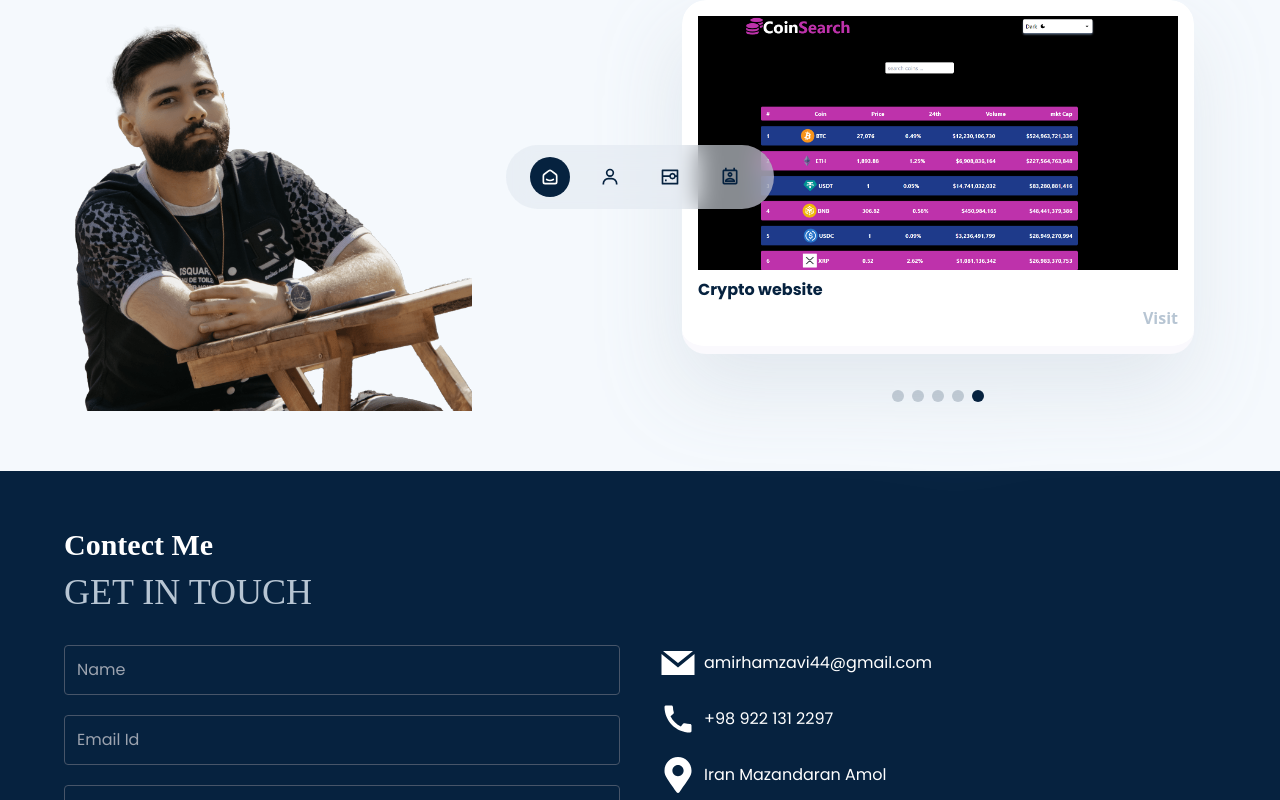
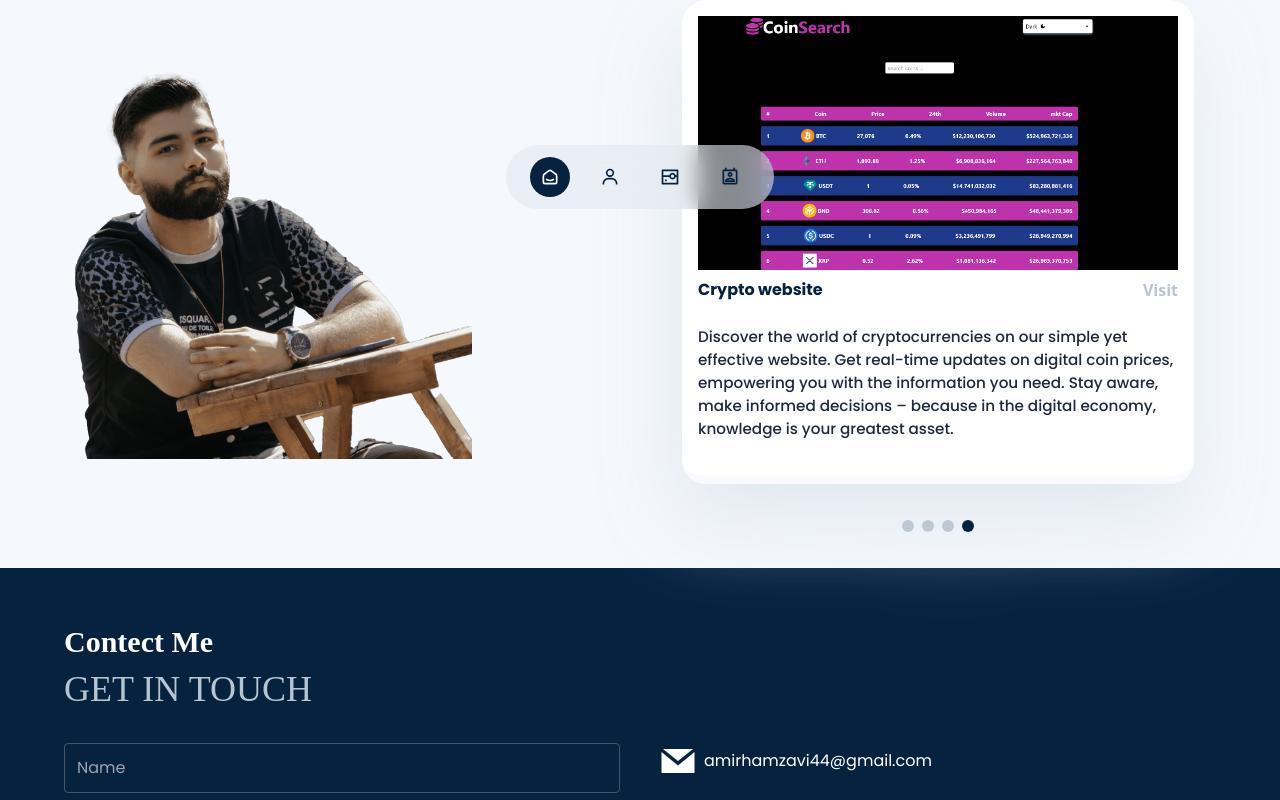
Before and after one commit to amirmmd-hmzv/Vite_portfolio, a React (Vite) app: page / in a window 1280 px wide. Shown: the part 1391-2191 px from the top of the page. Built offline with nearby package versions, Linux system fonts and the light colour scheme; a web font is replaced by a local one.

Commit message:
add some change

```diff
--- a/src/Content.js
+++ b/src/Content.js
@@ -1,37 +1,43 @@
 // import images
-import Hero_person from "./assets/images/Hero/myHero (1) (1).webp";
-import Tailwind from "./assets/images/Skills/tailwindcss-mark.3c5441fc7a190fb1800d4a5c7f07ba4b1345a9c8 (2).svg";
-import next from "./assets/images/Skills/nextjs-icon.svg";
-import ts from "./assets/images/Skills/tss.png";
-import reactjs from "./assets/images/Skills/react.png";
-import mui from "./assets/images/Skills/mui.png";
-import js from "./assets/images/Skills/JavaScript-logo.png";
-import git from "./assets/images/Skills/Git-Icon-1788C.png";
+import Hero_person from "./assets/images/Hero/myHero (1) (1).webp"
+import Tailwind from "./assets/images/Skills/tailwindcss-mark.3c5441fc7a190fb1800d4a5c7f07ba4b1345a9c8 (2).svg"
+import next from "./assets/images/Skills/nextjs-icon.svg"
+import ts from "./assets/images/Skills/tss.png"
+import reactjs from "./assets/images/Skills/react.png"
+import mui from "./assets/images/Skills/mui.png"
+import js from "./assets/images/Skills/JavaScript-logo.png"
+import git from "./assets/images/Skills/Git-Icon-1788C.png"
+import box4u from "./assets/images/pj/box4u.webp"
+import project1 from "./assets/images/pj/netflix.webp"
+import project2 from "./assets/images/pj/shopping.webp"
+import project3 from "./assets/images/pj/Captureghazachi.webp"
+import project4 from "./assets/images/pj/crypto.webp"
+import project5 from "./assets/images/pj/HypoMelk.webp"
 
-import project1 from "./assets/images/pj/netflix.webp";
-import project2 from "./assets/images/pj/shopping.webp";
-import project3 from "./assets/images/pj/Captureghazachi.webp";
-import project4 from "./assets/images/pj/crypto.webp";
-import project5 from "./assets/images/pj/HypoMelk.webp";
-
-import Hireme_person2 from "./assets/images/Hireme/seat (1).webp";
+import Hireme_person2 from "./assets/images/Hireme/seat (1).webp"
 
 // import icons from react-icons
-import { GrMail } from "react-icons/gr";
-import { MdArrowForward, MdCall } from "react-icons/md";
-import { BsInstagram } from "react-icons/bs";
-import { TbSmartHome } from "react-icons/tb";
-import { BiUser } from "react-icons/bi";
-import { RiProjectorLine } from "react-icons/ri";
-import { MdOutlinePermContactCalendar } from "react-icons/md";
-import { FaGitAlt, FaGoogleDrive, FaLinkedin, FaMap, FaMapMarkerAlt } from "react-icons/fa";
-const emailAddress = "amirhamzavi44@gmail.com";
-const subject = encodeURIComponent("Job Opportunity");
+import { GrMail } from "react-icons/gr"
+import { MdArrowForward, MdCall } from "react-icons/md"
+import { BsInstagram } from "react-icons/bs"
+import { TbSmartHome } from "react-icons/tb"
+import { BiUser } from "react-icons/bi"
+import { RiProjectorLine } from "react-icons/ri"
+import { MdOutlinePermContactCalendar } from "react-icons/md"
+import {
+  FaGitAlt,
+  FaGoogleDrive,
+  FaLinkedin,
+  FaMap,
+  FaMapMarkerAlt,
+} from "react-icons/fa"
+const emailAddress = "amirhamzavi44@gmail.com"
+const subject = encodeURIComponent("Job Opportunity")
 const body = encodeURIComponent(
   "Hello, I am interested in discussing potential job opportunities with you."
-);
+)
 
-const mailtoLink = `mailto:${emailAddress}?subject=${subject}&body=${body}`;
+const mailtoLink = `mailto:${emailAddress}?subject=${subject}&body=${body}`
 export const content = {
   nav: [
     {
@@ -81,7 +87,7 @@ export const content = {
       {
         name: "Git",
         para: "",
-        logo:   git,
+        logo: git,
       },
       {
         name: "TypeScript",
@@ -103,9 +109,6 @@ export const content = {
         para: "",
         logo: js,
       },
-
-
-
     ],
     icon: MdArrowForward,
   },
@@ -116,21 +119,22 @@ export const content = {
     image: Hireme_person2,
     project_content: [
       {
-        title: "Mini Netflix (need vpn)",
-        image: project1,
-        link: `https://my-netflix-seven.vercel.app/`,
+        title: "Box4U",
+        image: box4u,
+        link: `https://box4u.co/`,
+        desc: `Discover the perfect blend of creativity and precision with Boxu4. Unleash your design potential using our meticulously crafted DXF files. Elevate your projects effortlessly - explore, create, and transform with Boxu4 today!`,
       },
+
       {
         title: "HypoMelk",
         image: project5,
         link: `https://hypo-melk.vercel.app/`,
+        desc: `Step into a visually stunning real estate experience with my frontend portfolio's homepage UI. Immerse yourself in sleek design and seamless navigation as you explore properties. Elevate your property search with an interface that blends elegance and functionality, making every click a step closer to finding your dream home.
+
+        `,
       },
 
-      {
-        title: "Shopping Cart (need vpn)",
-        image: project2,
-        link: `https://shopping-cart-shq4.vercel.app/`,
-      },
+
       {
         title: "Ghazachi Shop (jsut UI)",
         image: project3,
@@ -140,6 +144,9 @@ export const content = {
         title: "Crypto website",
         image: project4,
         link: `https://crypto-app-darkmode.vercel.app/`,
+        desc: `Discover the world of cryptocurrencies on our simple yet effective website. Get real-time updates on digital coin prices, empowering you with the information you need. Stay aware, make informed decisions – because in the digital economy, knowledge is your greatest asset.
+
+        `,
       },
     ],
   },
@@ -179,4 +186,4 @@ export const content = {
   Footer: {
     text: "All © Copy Right Reserved 2022",
   },
-};
+}
--- a/src/components/Projects.jsx
+++ b/src/components/Projects.jsx
@@ -1,15 +1,15 @@
-import { content } from "../Content";
+import { content } from "../Content"
 // Import Swiper React components
-import { Swiper, SwiperSlide } from "swiper/react";
+import { Swiper, SwiperSlide } from "swiper/react"
 
 // Import Swiper styles
-import "swiper/css";
-import "swiper/css/pagination";
+import "swiper/css"
+import "swiper/css/pagination"
 
-import { Autoplay, Pagination } from "swiper";
+import { Autoplay, Pagination } from "swiper"
 
 const Projects = () => {
-  const { Projects } = content;
+  const { Projects } = content
   return (
     <section className="bg-bg_light_primary sc" id="projects">
       <div className="md:container px-5  m flex flex-col justify-between">
@@ -23,7 +23,6 @@ const Projects = () => {
         </div>
         <div className="flex items-center justify-center md:flex-row flex-col-reverse gap-5  bg-red-5 mb-5 ">
           <img
-
             src={Projects.image}
             alt="..."
             data-aos="fade-right"
@@ -40,11 +39,10 @@ const Projects = () => {
               disableOnInteraction: true,
               reverseDirection: true,
             }}
-
             loop={true}
             data-aos="fade-left"
             spaceBetween={20}
-            modules={[Pagination,Autoplay]}
+            modules={[Pagination, Autoplay]}
             className="rounded-3xl pb-16 max-w-[20rem] md:max-w-lg mt-10 drop-shadow-primary self-start"
           >
             {Projects.project_content.map((content, i) => (
@@ -52,14 +50,23 @@ const Projects = () => {
                 key={i}
                 className="bg-white rounded-3xl p-4 border-b-8 border-[#FAF9FD] h-fit"
               >
-               <a href={content.link} target="_blank" >
-               <img   src={content.image} alt="..." />
+                <a href={content.link} target="_blank">
+                  <img src={content.image} alt="..." />
                 </a>
                 <div href={content.link} className="flex  flex-col gap-1 mt-2">
+                  <div className="flex justify-between">
                   <h5 className="font-bold font-Poppins">{content.title}</h5>
-                  <a href={content.link} target="_blank" className="font-bold text-gray self-end">
+                  <a
+                    href={content.link}
+                    target="_blank"
+                    className="font-bold text-gray self-end"
+                  >
                     Visit
                   </a>
+                  </div>
+                  <p className="my-5 text-slate-800 font-[500]">
+                {content?.desc}
+                  </p>
                 </div>
               </SwiperSlide>
             ))}
@@ -67,7 +74,7 @@ const Projects = () => {
         </div>
       </div>
     </section>
-  );
-};
+  )
+}
 
-export default Projects;
+export default Projects
```
Also changed, not shown: src/assets/images/pj/box4u.webp (added). Lines whose indentation alone changed are shown as unchanged.
